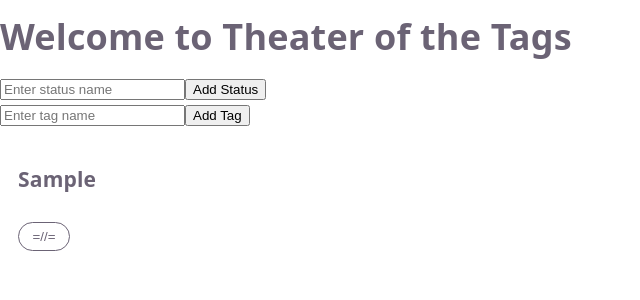
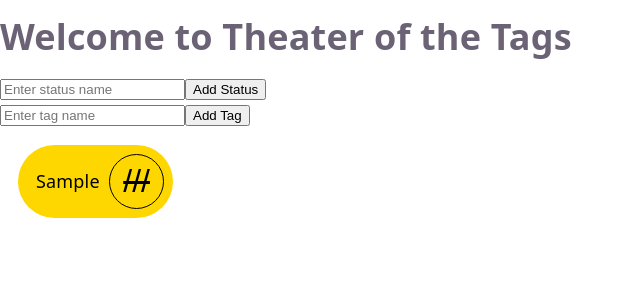
Before and after one commit to avocabavo/TheaterOfTheTags, a Vue app in the folder theater-of-the-tags/: page / in a window 1280 px wide. Both pictures are taken after typing "Sample" into the empty fields and a click on the button "Add Tag". Shown: the top 300 px of the page, without its empty margins (0-640 px from the left). Built offline with nearby package versions, Linux system fonts and the light colour scheme; what y-websocket would draw is missing.

Commit message:
fix some of the tag styling

```diff
--- a/theater-of-the-tags/src/components/Tag.vue
+++ b/theater-of-the-tags/src/components/Tag.vue
@@ -35,23 +35,27 @@ function toggleScratched() {
 
 <template>
   <div :class="['tag', nature]">
-    <h3 :class="{ scratched }">
+    <p :class="{'tag-name': true, scratched}">
       {{ name }}
-    </h3>
+    </p>
 
     <button
       type="button"
-      class="scratch-button"
+      :class="{'scratch-button': true, scratched: !scratched}"
       @click="toggleScratched"
-    >=//=</button>
+    >///</button>
   </div>
 </template>
 
 <style scoped>
 .tag {
-  padding: 1rem;
+  padding: 0.5rem;
+  margin: 1rem;
   border: none;
   border-radius: 100rem;
+
+  display: flex;
+  align-items: center;
 }
 
 .tag.theme {
@@ -59,7 +63,7 @@ function toggleScratched() {
 }
 
 .tag.theme,
-.tag.theme {
+.tag.power {
   background-color: gold;
   color: black;
 }
@@ -69,17 +73,24 @@ function toggleScratched() {
   color: white;
 }
 
+.tag-name {
+  margin: 0.5rem;
+}
+
 .scratched {
   text-decoration: line-through;
 }
 
 .scratch-button {
-  margin-top: 0.5rem;
+  aspect-ratio: 1;
+  margin-top: 0;
   padding: 0.35rem 0.75rem;
   border: 1px solid currentColor;
   border-radius: 999rem;
   background: transparent;
   color: inherit;
   cursor: pointer;
+
+  font-size: xx-large;
 }
 </style>
```
